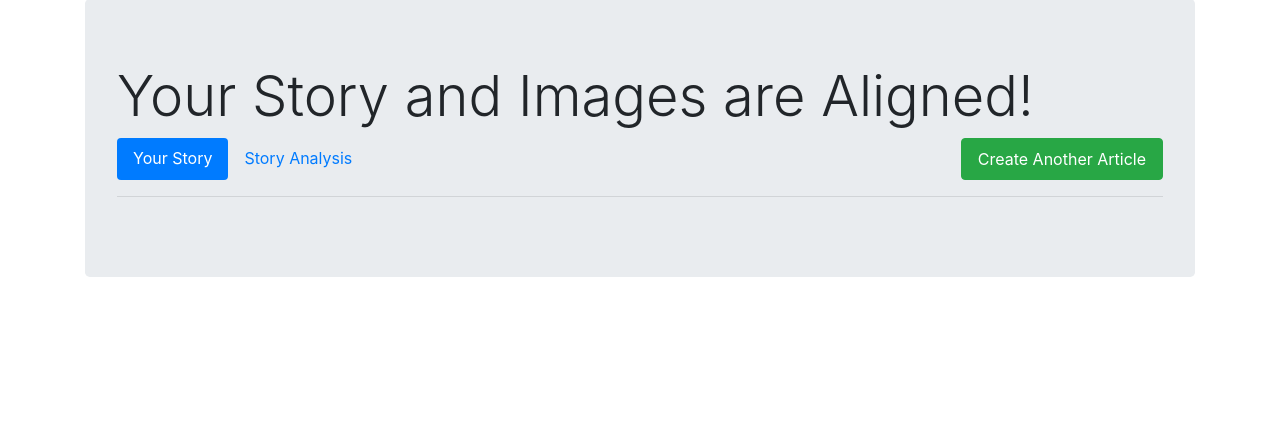
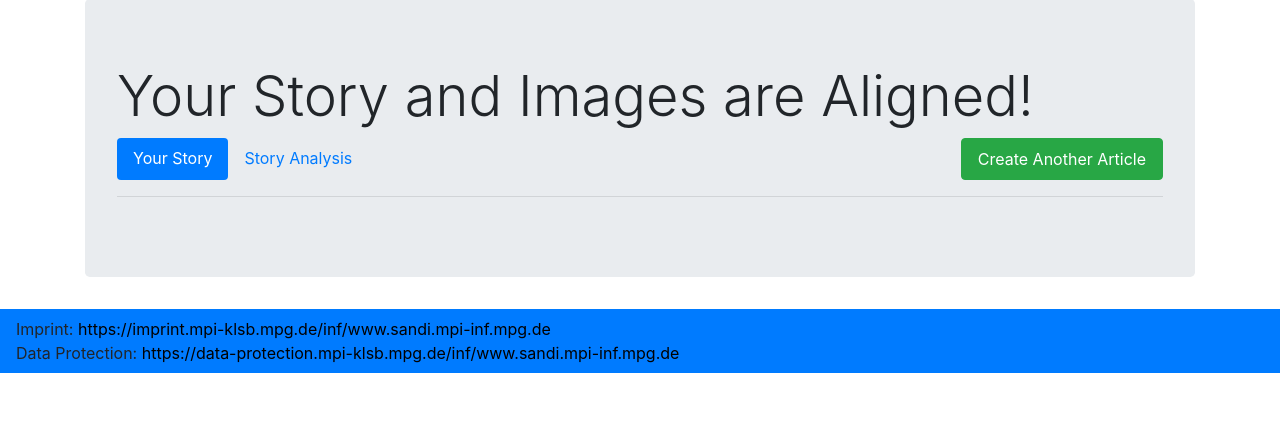
Before and after one commit to chengwill97/Story-and-Image-Alignment, a Python web app: template flask/app/templates/demo.html in a window 1280 px wide. Shown: the part 67-499 px from the top of the page. Run offline with Jinja, Linux system fonts and the light colour scheme; the template is opened without the code that fills it, so the values that code supplies are empty; some libraries are stand-ins or nearby versions.

Commit message:
Added imprint and data protection links to the footer of the base html

```diff
--- a/flask/app/templates/base.html
+++ b/flask/app/templates/base.html
@@ -53,5 +53,24 @@
         </div>
     </div>
 
+    <footer>
+        <nav class="navbar navbar-expand-lg navbar-dark bg-primary">
+            <div>
+                <div>Imprint:
+                    <a style="color: black"
+                    href="https://imprint.mpi-klsb.mpg.de/inf/www.sandi.mpi-inf.mpg.de">
+                        https://imprint.mpi-klsb.mpg.de/inf/www.sandi.mpi-inf.mpg.de
+                    </a>
+                </div>
+                <div>Data Protection:
+                    <a style="color: black"
+                    href="https://data-protection.mpi-klsb.mpg.de/inf/www.sandi.mpi-inf.mpg.de">
+                        https://data-protection.mpi-klsb.mpg.de/inf/www.sandi.mpi-inf.mpg.de
+                    </a>
+                </div>
+            </div>
+        </nav>
+    </footer>
+
 </body>
 </html>
```
